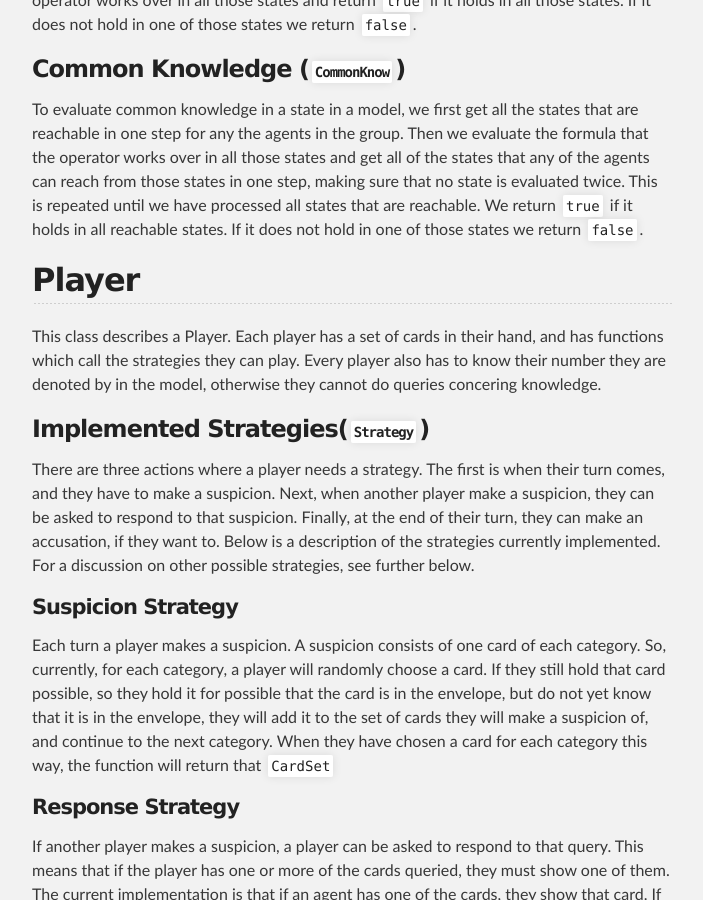
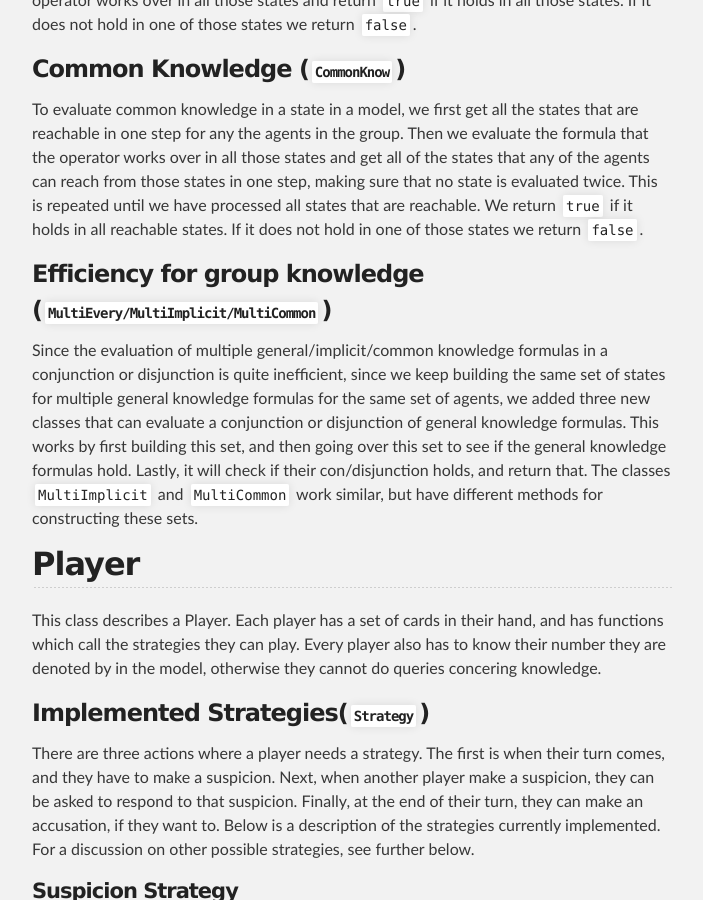
Before and after one commit to rmellema/Cluedo, a Jekyll site: the page built from implementation.html, in a window 1280 px wide and 900 px high, scrolled down 3221 px. Shown: the whole window, without its empty margins (288-991 px from the left). Built offline with Jekyll 4.4.1, drawn with Linux system fonts in a browser that asks for light colours.

Commit message:
Wrote about MultiEvery/Implicit/Common

```diff
--- a/implementation.html
+++ b/implementation.html
@@ -146,6 +146,18 @@ step, making sure that no state is evaluated twice.  This is repeated until we
 have processed all states that are reachable. We return <code>true</code> if it
 holds in all reachable states. If it does not hold in one of those states we
 return <code>false</code>.</p>
+
+<h3>Efficiency for group knowledge
+  (<code>MultiEvery/MultiImplicit/MultiCommon</code>)</h3>
+Since the evaluation of multiple general/implicit/common knowledge formulas in
+a conjunction or disjunction is quite inefficient, since we keep building the
+same set of states for multiple general knowledge formulas for the
+same set of agents, we added three new classes that can evaluate a conjunction
+or disjunction of general knowledge formulas. This works by first building this
+set, and then going over this set to see if the general knowledge formulas hold.
+Lastly, it will check if their con/disjunction holds, and return that. The
+classes <code>MultiImplicit</code> and <code>MultiCommon</code> work similar,
+but have different methods for constructing these sets.
 
 <a name="Strategies"></a>
 <h2>Player</h2>
```
